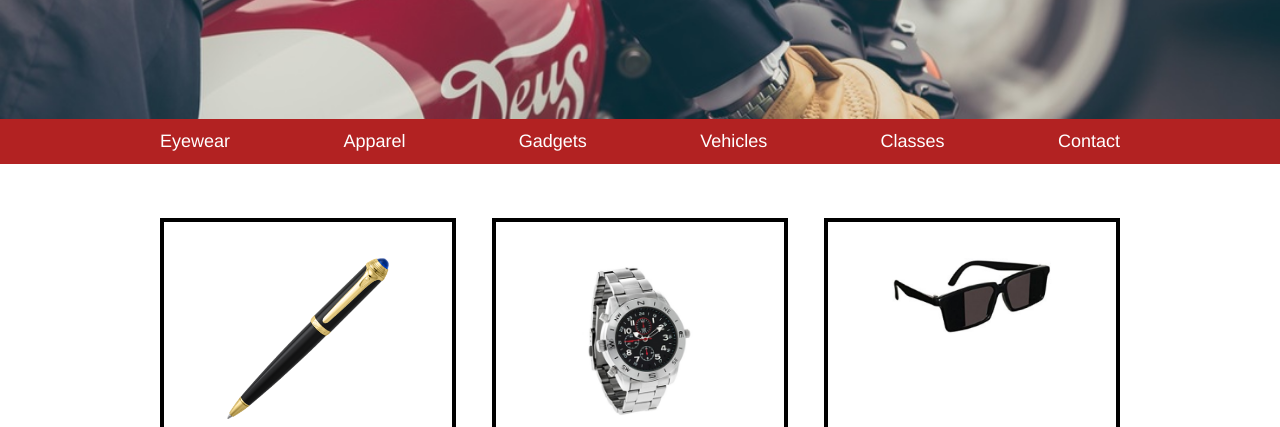
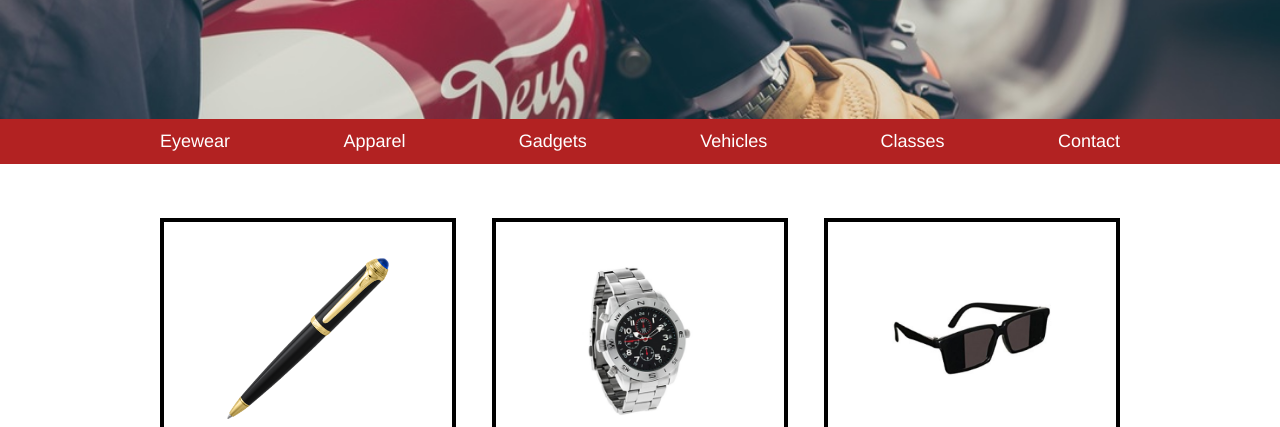
Before and after one commit to GBGitUser/codecademy-secretagent, a plain HTML site: page index.html in a window 1280 px wide. Shown: the part 373-800 px from the top of the page. Drawn offline with Linux system fonts and the light colour scheme.

Commit message:
Minor Bug Fix

```diff
--- a/resources/css/style.css
+++ b/resources/css/style.css
@@ -113,6 +113,10 @@ nav ul {
   margin: 2rem 2rem;
 }
 
+.product:nth-child(3) img {
+  margin: auto 2rem;
+}
+
 .product .label {
   width: 100%;
   background-color: black;
```
